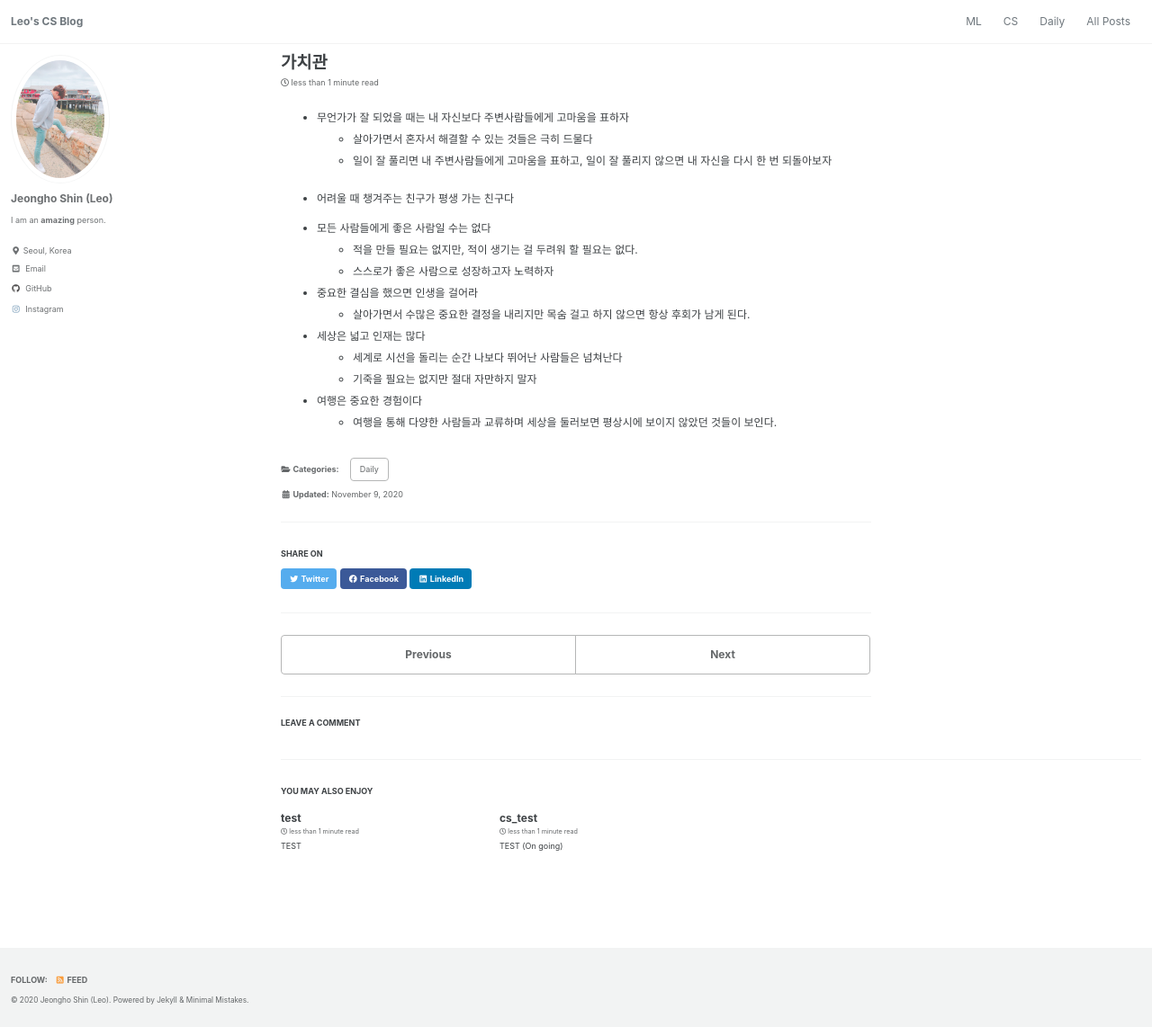
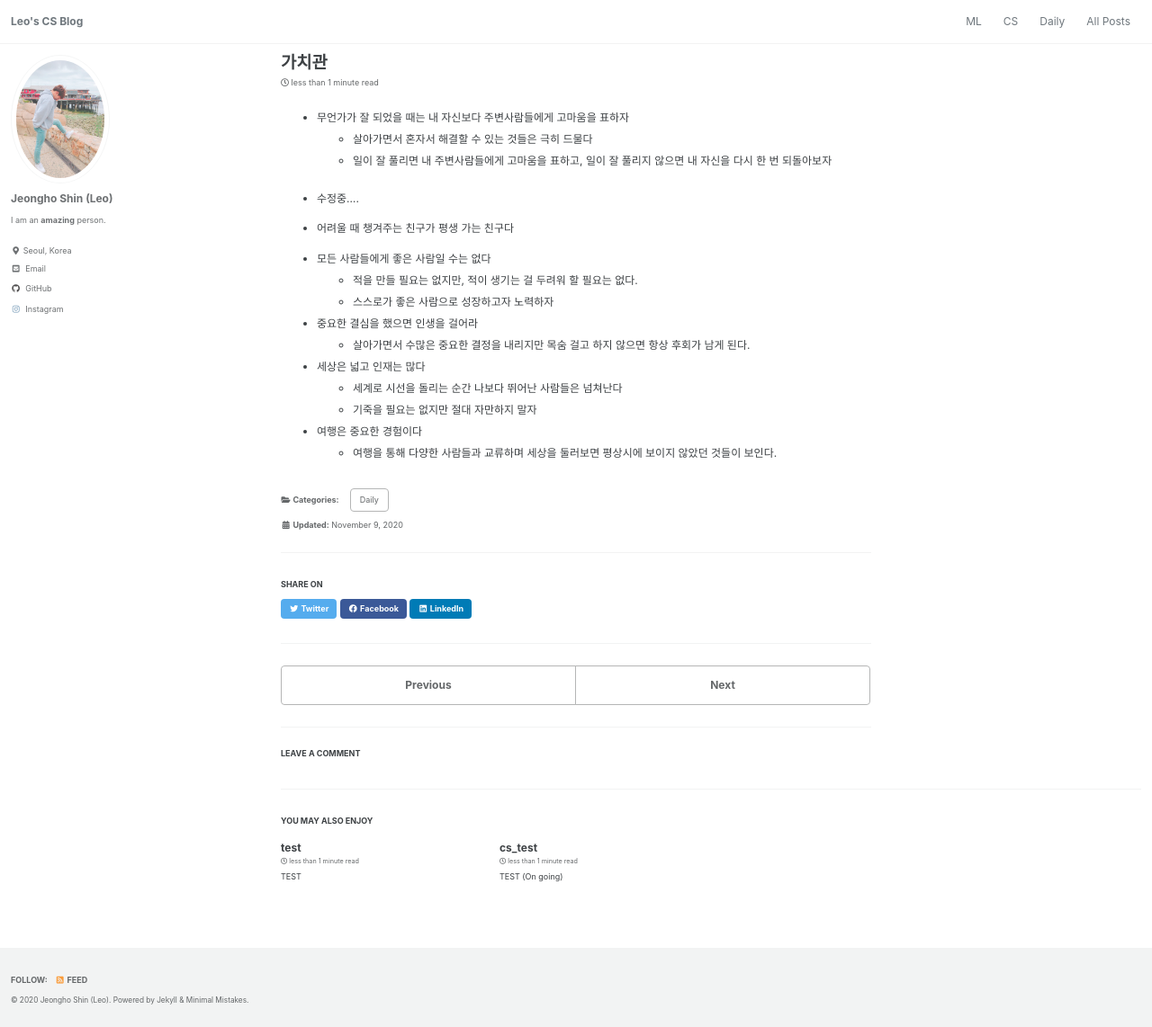
Before and after one commit to mlleo/mlleo.github.io, a Jekyll site: the page built from _posts/2020-11-03-daily.md, in a window 1280 px wide and 1142 px high. Shown: the whole window at 90% size. Built offline with Jekyll 4.4.1, drawn with Linux system fonts in a browser that asks for light colours; cached includes are drawn as plain includes; comment, search, counter and statistics services are not loaded.

Commit message:
Update 2020-11-03-daily.md

```diff
--- a/_posts/2020-11-03-daily.md
+++ b/_posts/2020-11-03-daily.md
@@ -10,6 +10,8 @@ use_math: true # MathJax On
  - 무언가가 잘 되었을 때는 내 자신보다 주변사람들에게 고마움을 표하자
    - 살아가면서 혼자서 해결할 수 있는 것들은 극히 드물다
    - 일이 잘 풀리면 내 주변사람들에게 고마움을 표하고, 일이 잘 풀리지 않으면 내 자신을 다시 한 번 되돌아보자 <br/><br/>
+
+ - 수정중....
 
  - 어려울 때 챙겨주는 친구가 평생 가는 친구다
 
```
